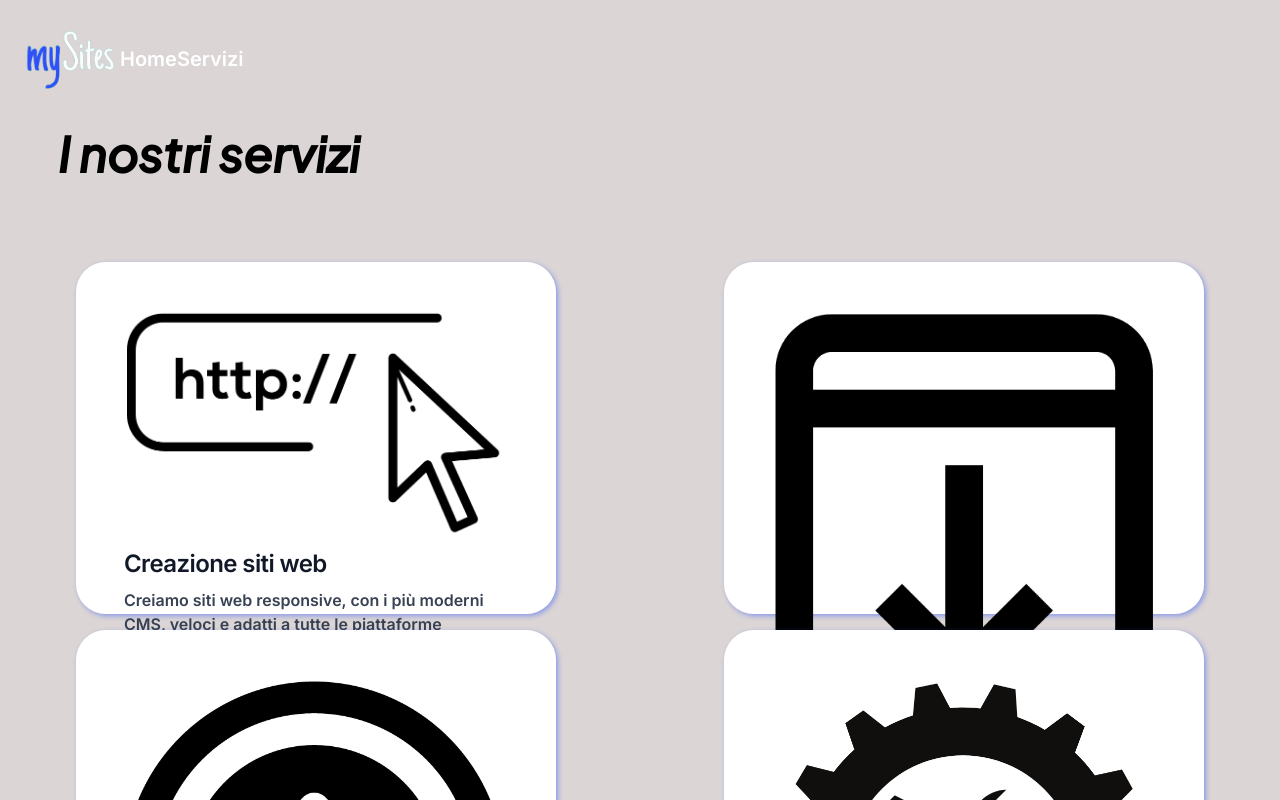
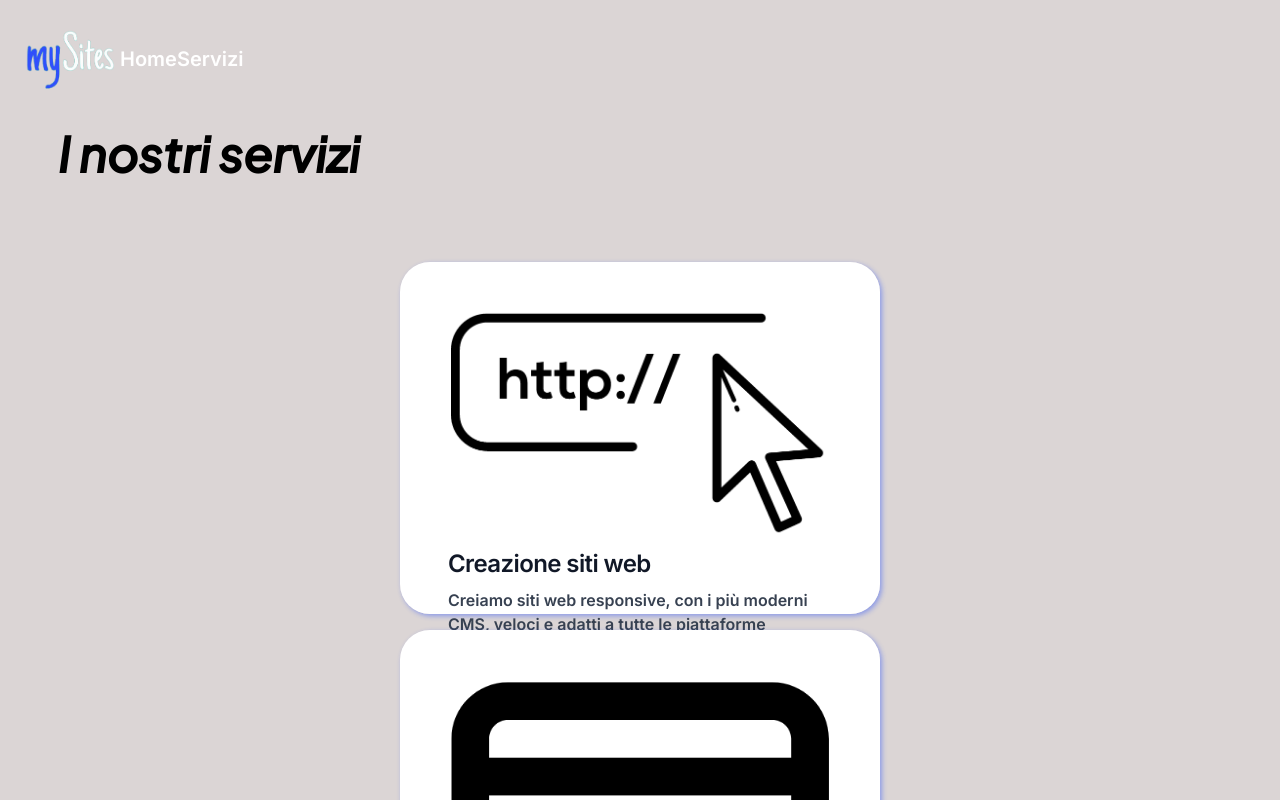
Before and after one commit to andreock/Mysites-Website, a SvelteKit app: page /servizi in a window 1280 px wide. Shown: the top 800 px of the page. Built offline with nearby package versions, Linux system fonts and the light colour scheme.

Commit message:
Servizi: Make grid more responsive

```diff
--- a/src/routes/servizi/+page.svelte
+++ b/src/routes/servizi/+page.svelte
@@ -8,7 +8,7 @@
 <br />
 <!--TODO: Remove this center -->
 <center>
-	<div class="grid xl:grid-cols-3 sm:grid-cols-2 md:grid-cols-2 gap-4">
+	<div class="grid 2xl:grid-cols-3 sm:grid-cols-1 md:grid-cols-1 xl:grid-cols-2 gap-4">
 		<div>
 			<Servizio
 				titolo="Creazione siti web"
```
